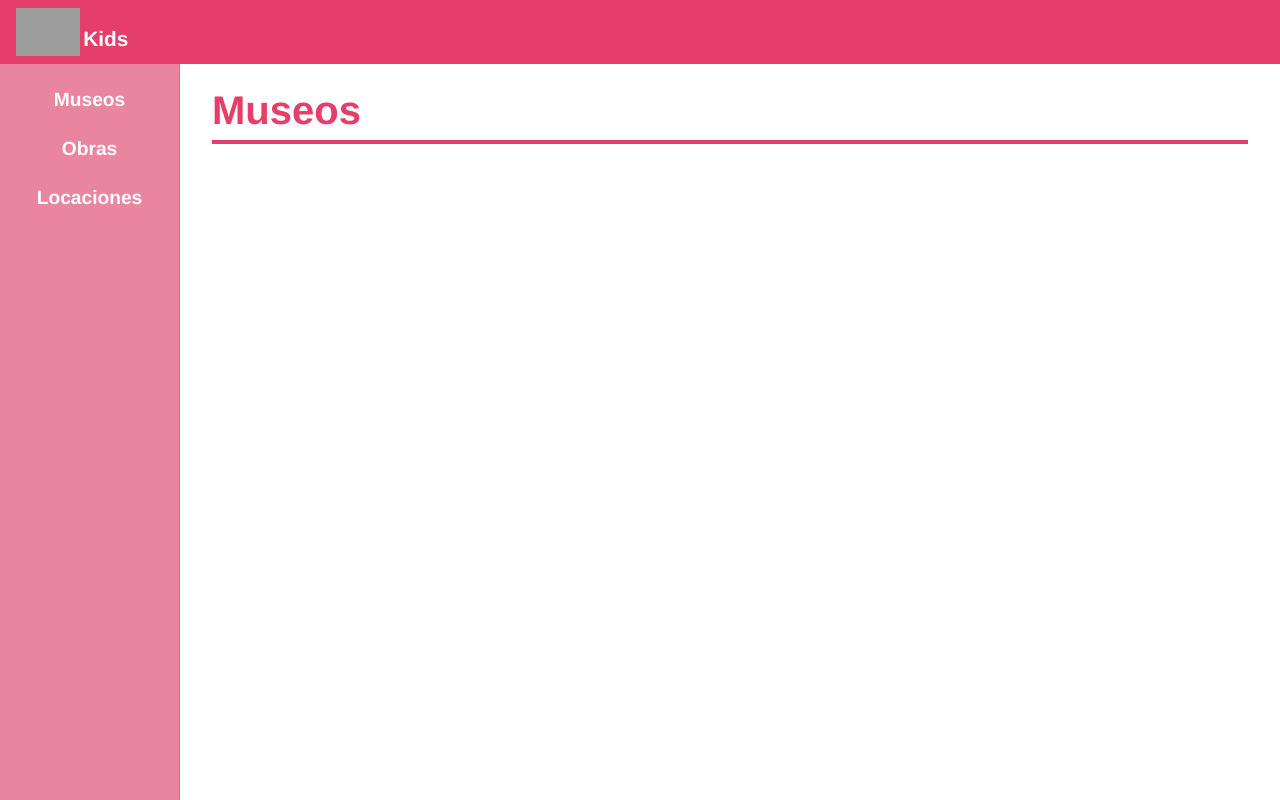
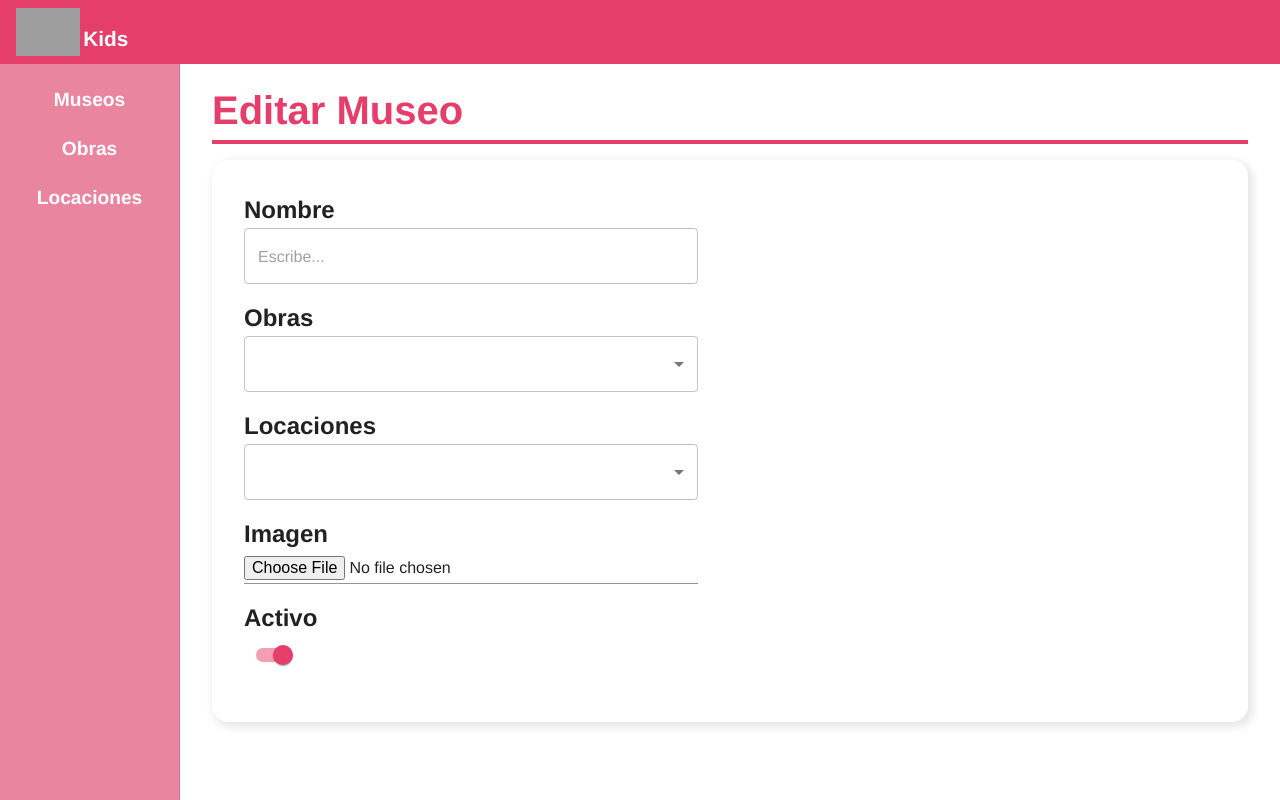
Before and after one commit to Marco-kids/MARCO-WEB, a React (Create React App) app: page /museo/1 in a window 1280 px wide. Built offline with nearby package versions, Linux system fonts and the light colour scheme; grey boxes are pictures that could not be loaded.

Commit message:
Agregar msueum page

```diff
--- a/src/pages/Museos/MuseoFomrulario/MuseoFormulario.tsx
+++ b/src/pages/Museos/MuseoFomrulario/MuseoFormulario.tsx
@@ -5,16 +5,78 @@ import {
   GridTitle,
   GridTitleContainer,
 } from "../../../styles/Styles";
+import {
+  Checkbox,
+  FormControl,
+  Grid,
+  Input,
+  ListItemText,
+  MenuItem,
+  Select,
+  SelectChangeEvent,
+  Switch,
+  TextField,
+  Typography,
+} from "@mui/material";
+
+interface Obra {
+  id: string;
+  nombre: string;
+}
+
+const OBRAS_ARRAY = [
+  "Obra 1",
+  "Obra 2",
+  "Obra 3",
+  "Obra 4",
+  "Obra 5",
+  "Obra 6",
+];
+
+const LOCACIONES_ARRAY = [
+  "Locacion 1",
+  "Locacion 2",
+  "Locacion 3",
+  "Locacion 4",
+  "Locacion 5",
+  "Locacion 6",
+];
 
 const MuseoFormulario = () => {
   const { id } = useParams();
   const [editarFlag, setEditarFlag] = useState(true);
+  const [obrasName, setObrasName] = useState<string[]>([]);
+  const [locacionesName, setLocacionesName] = useState<string[]>([]);
 
   useEffect(() => {
     if (id === "create") {
       setEditarFlag(false);
     }
   }, [id]);
+
+  const handleChangeObra = (event: SelectChangeEvent<typeof obrasName>) => {
+    const {
+      target: { value },
+    } = event;
+    setObrasName(
+      // On autofill we get a stringified value.
+      typeof value === "string" ? value.split(",") : value
+    );
+  };
+
+  const handleChangeLocacion = (event: SelectChangeEvent<typeof obrasName>) => {
+    const {
+      target: { value },
+    } = event;
+    setLocacionesName(
+      // On autofill we get a stringified value.
+      typeof value === "string" ? value.split(",") : value
+    );
+  };
+
+  const onFileDrop = () => {
+    console.log("file dropped");
+  };
 
   return (
     <GridPageContainer container direction="column">
@@ -24,8 +86,111 @@ const MuseoFormulario = () => {
         justifyContent="space-between"
         alignItems="center"
       >
-        <GridTitle color="primary">Museos</GridTitle>
+        <GridTitle color="primary">
+          {editarFlag ? "Editar" : "Agregar"} Museo
+        </GridTitle>
       </GridTitleContainer>
+      <Grid
+        item
+        container
+        minHeight="70vh"
+        boxShadow="0.2rem 0.2rem 0.5rem 0.1rem rgba(0,0,0,0.1)"
+        borderRadius="1rem"
+        marginTop="1rem"
+      >
+        <Grid item container xs={6} direction="column" padding="2rem">
+          <Grid item paddingBottom="1rem">
+            <Typography fontSize="1.5rem" fontWeight="700">
+              Nombre
+            </Typography>
+            <TextField
+              id="outlined-basic"
+              variant="outlined"
+              placeholder="Escribe..."
+              fullWidth
+            />
+          </Grid>
+
+          <Grid item paddingBottom="1rem">
+            <Typography fontSize="1.5rem" fontWeight="700">
+              Obras
+            </Typography>
+            <FormControl fullWidth>
+              <Select
+                labelId="demo-multiple-checkbox-label"
+                id="demo-multiple-checkbox"
+                multiple
+                value={obrasName}
+                onChange={handleChangeObra}
+                renderValue={(selected) => selected.join(", ")}
+                fullWidth
+              >
+                {OBRAS_ARRAY.map((obraName) => (
+                  <MenuItem key={obraName} value={obraName}>
+                    <Checkbox checked={obrasName.indexOf(obraName) > -1} />
+                    <ListItemText primary={obraName} />
+                  </MenuItem>
+                ))}
+              </Select>
+            </FormControl>
+          </Grid>
+
+          <Grid item paddingBottom="1rem">
+            <Typography fontSize="1.5rem" fontWeight="700">
+              Locaciones
+            </Typography>
+            <FormControl fullWidth>
+              <Select
+                labelId="demo-multiple-checkbox-label"
+                id="demo-multiple-checkbox"
+                multiple
+                value={locacionesName}
+                onChange={handleChangeLocacion}
+                renderValue={(selected) => selected.join(", ")}
+                fullWidth
+              >
+                {LOCACIONES_ARRAY.map((locacionName) => (
+                  <MenuItem key={locacionName} value={locacionName}>
+                    <Checkbox
+                      checked={locacionesName.indexOf(locacionName) > -1}
+                    />
+                    <ListItemText primary={locacionName} />
+                  </MenuItem>
+                ))}
+              </Select>
+            </FormControl>
+          </Grid>
+
+          <Grid item paddingBottom="1rem">
+            <Typography fontSize="1.5rem" fontWeight="700">
+              Imagen
+            </Typography>
+
+            <Input
+              type="file"
+              name="hola"
+              onChange={onFileDrop}
+              style={{
+                width: "100%",
+
+                cursor: "pointer",
+              }}
+            ></Input>
+          </Grid>
+
+          <Grid item paddingBottom="1rem">
+            <Typography fontSize="1.5rem" fontWeight="700">
+              Activo
+            </Typography>
+            <Switch defaultChecked />
+          </Grid>
+        </Grid>
+
+        <Grid item container xs={6} direction="column" padding="2rem">
+          <Grid item container></Grid>
+          <Grid item></Grid>
+        </Grid>
+      </Grid>
     </GridPageContainer>
   );
 };
```
